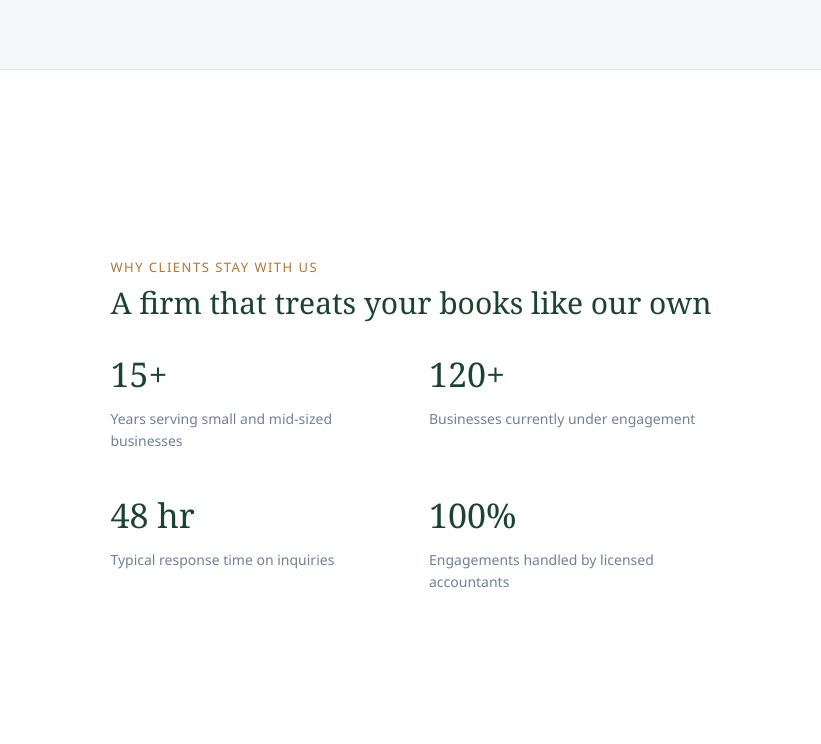
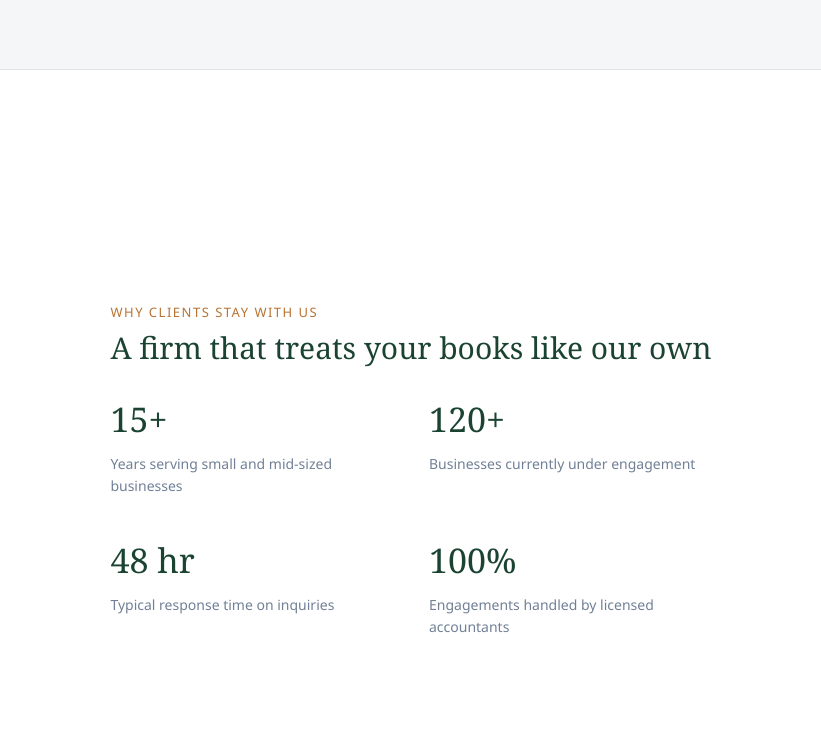
Before and after one commit to gwapss02-cmyk/dlm-inquiry-api, a plain HTML site: page index.html in a window 1280 px wide. Shown: the part 1456-2200 px from the top of the page, without its empty margins (229-1050 px from the left). Drawn offline with Linux system fonts and the light colour scheme.

Commit message:
Adjust min-height and fix HTML closing tag

```diff
--- a/index.html
+++ b/index.html
@@ -125,7 +125,7 @@
   section { padding: 72px 0; }
   #services, #why, #process, #inquiry {
     scroll-margin-top: 90px;
-    min-height: calc(100vh - 90px);
+    min-height: 100vh;
     display: flex;
     flex-direction: column;
     justify-content: center;
```
